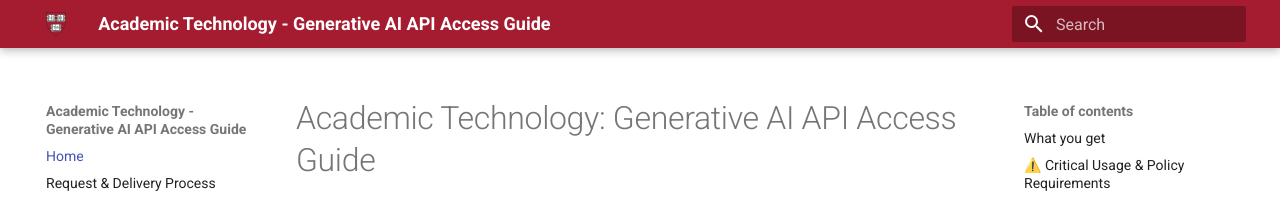
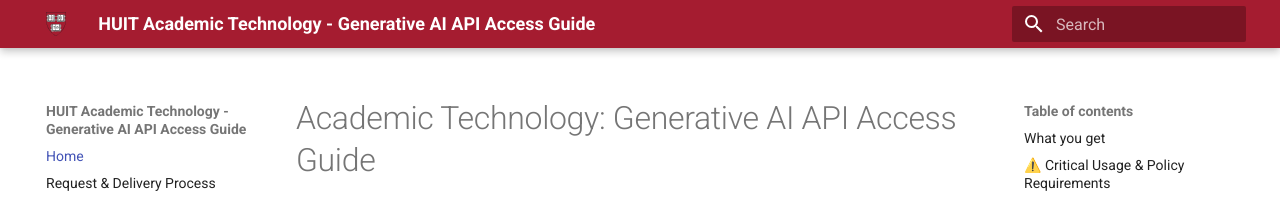
Before and after one commit to Harvard-ATG/generative-ai-api-starter-notebook, an MkDocs documentation site: the page built from docs/index.md, in a window 1280 px wide. Shown: the top 202 px of the page. Built offline with MkDocs 1.6.1 and Material for MkDocs 9.7.7, drawn with Linux system fonts in a browser that asks for light colours.

Commit message:
add HUIT to the title of MK docs

```diff
--- a/mkdocs.yml
+++ b/mkdocs.yml
@@ -1,4 +1,4 @@
-site_name: Academic Technology - Generative AI API Access Guide
+site_name: HUIT Academic Technology - Generative AI API Access Guide
 site_description: Secure, short-term OpenAI API access for Harvard FAS/GSAS/GSE affiliates with policies, usage, and support.
 site_author: Harvard Academic Technology Group
 
```
